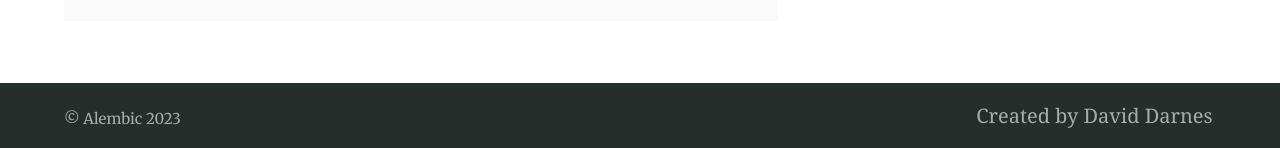
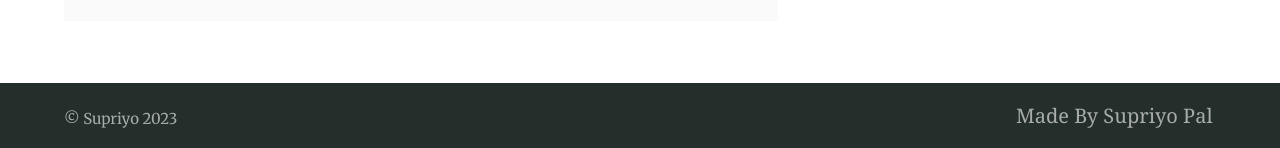
Before and after one commit to Supriyoiiest/supriyoiiest.github.io, a Jekyll site: the page built from elements.md, in a window 1280 px wide and 900 px high, scrolled down 6363 px, cut to the strip 489-900 px from the top of the window. Shown: the part 260-408 px from the top of the strip. Built offline with Jekyll 4.4.1, drawn with Linux system fonts in a browser that asks for light colours; some of the changed text lies outside the part shown.

Commit message:
Update _config.yml

```diff
--- a/_config.yml
+++ b/_config.yml
@@ -93,13 +93,13 @@ defaults:
 # 7. Site settings
 encoding: utf-8 # Make sure the encoding is right
 lang: en-GB # Set the site language
-title: "Alembic" # Site name or title, also used in jekyll-seo-tag
+title: "Supriyo" # Site name or title, also used in jekyll-seo-tag
 logo: "/assets/logos/logo.svg" # Site logo, also used in jekyll-seo-tag
-description: "Alembic is a starting point for Jekyll projects. Rather than starting from scratch, this boilerplate is designed to get the ball rolling immediately" # Site description and default description, also used in jekyll-seo-tag
+description: "My self Supriyo Pal an ug student at IIEST Shibpur" # Site description and default description, also used in jekyll-seo-tag
 url: "https://alembic.darn.es" # Site url, also used in jekyll-seo-tag
 baseurl: ""
 repo: "https://github.com/daviddarnes/alembic"
-email: "me@daviddarnes.com"
+email: "supriyopal.dev@gmail.com"
 # disqus: "alembic-1" # Blog post comments, uncomment the option and set the site ID from your Disqus account
 # date_format: "%-d %B %Y" # Blog post date formatting using placeholder formatting
 # google_analytics: ""
@@ -135,14 +135,14 @@ navigation_header:
   url: https://github.com/daviddarnes/alembic
 
 navigation_footer:
-- title: Created by David Darnes
-  url: https://darn.es
+- title: Made By Supriyo Pal
+  url: https://supriyoiiest.github.io
 
 social_links: # Appears in sidebar. Set the urls then uncomment and comment out as desired
-  Twitter: https://twitter.com/DavidDarnes
-  LinkedIn: https://www.linkedin.com/in/daviddarnes
-  GitHub: https://github.com/daviddarnes
-  link: https://darn.es
+  Twitter: https://twitter.com/Supriyo_iiests
+  LinkedIn: https://www.linkedin.com/in/supriyo-pal-iiest/
+  GitHub: https://github.com/supriyoiiest
+  link: https://g.dev/supriyopal
   RSS: /feed.xml
 
 sharing_links: # Appear at the bottom of single blog posts, add as desired. The value can be 'true' or the desired button colour
```
